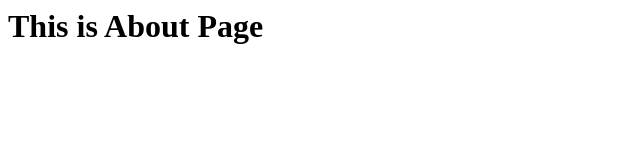
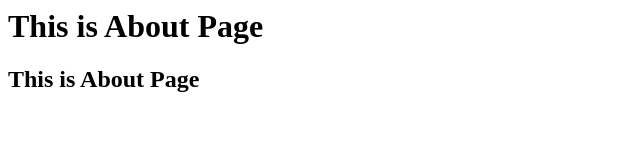
Before and after one commit to nikhilpanchal79/comit-exercises, a plain HTML site: page Exercises/JavaScript/Ex 18/About.html in a window 1280 px wide. Shown: the whole page, without its empty margins (0-640 px from the left). Drawn offline with Linux system fonts and the light colour scheme.

Commit message:
JS Ex 18 updated

```diff
--- a/Exercises/JavaScript/Ex 18/About.html
+++ b/Exercises/JavaScript/Ex 18/About.html
@@ -7,5 +7,6 @@
 </head>
 <body>
     <h1>This is About Page</h1>
+    <h2>This is About Page</h2>
 </body>
 </html>
--- a/Exercises/JavaScript/Ex 18/About.js
+++ b/Exercises/JavaScript/Ex 18/About.js
@@ -1,2 +1,3 @@
 // Shows a popup to the user with a message.
 alert("Hello World");
+// This is extra comment.
```
Also changed, not shown: Exercises/JavaScript/Ex 18/Index.html (+1 -0 lines).
